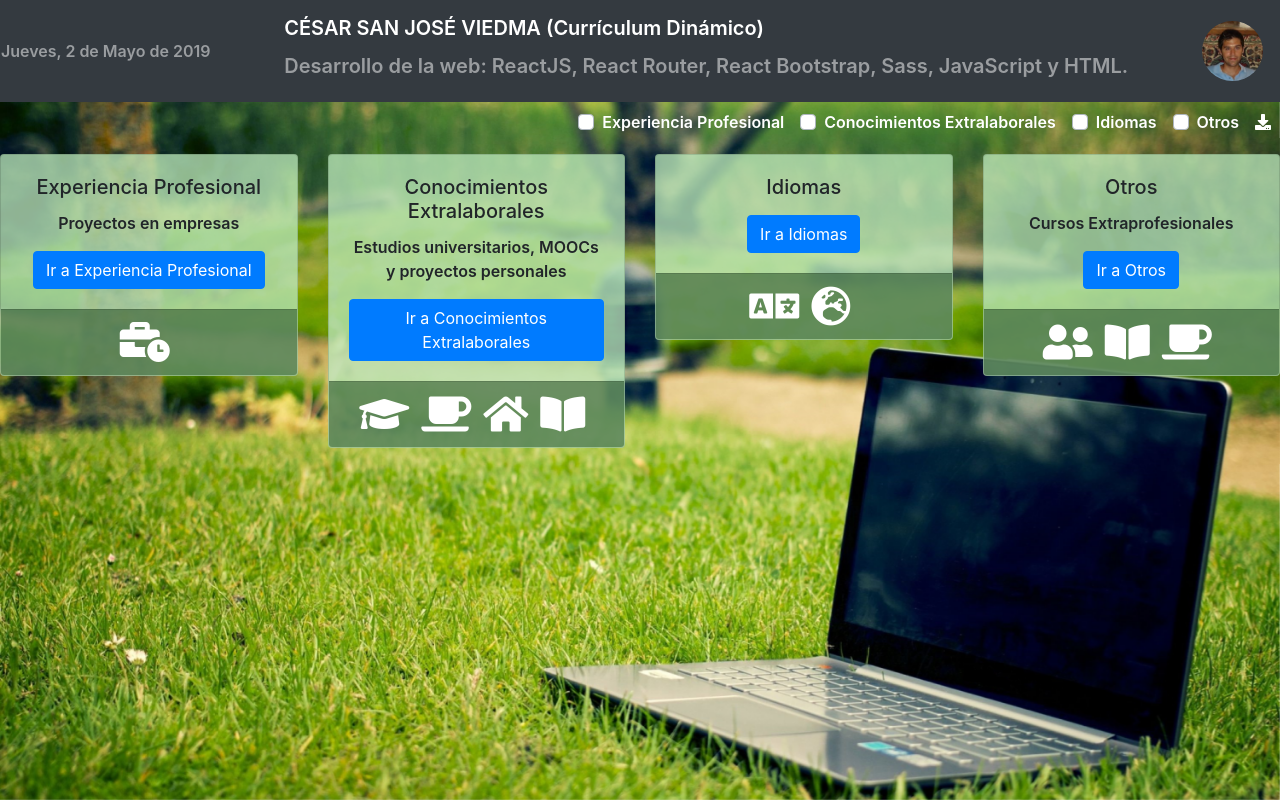
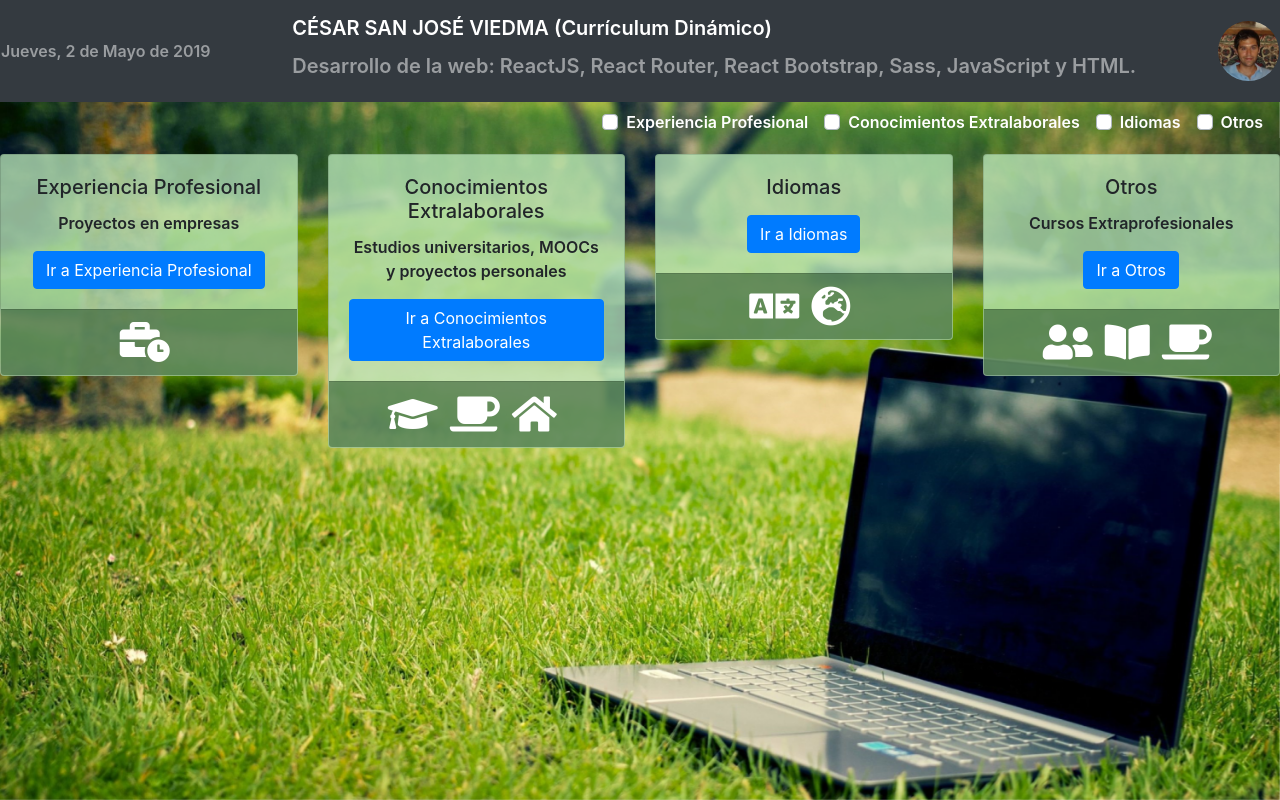
Before and after one commit to Cesarezz/react-cv, a React (Create React App) app: page / in a window 1280 px wide. Built offline with nearby package versions, Linux system fonts and the light colour scheme.

Commit message:
Text size responsive

```diff
--- a/src/App.scss
+++ b/src/App.scss
@@ -1,4 +1,57 @@
 .App{
+
+    @media (min-width: 0px) {
+        .navbar-brand{
+            font-size: 10.5px;
+        }
+
+        label[type='checkbox']{
+            font-size: 13px;
+        }
+
+        .custom-control-label::before{
+            height: 15px;
+        }
+    }
+
+    @media (min-width: 400px ) {
+        .navbar-brand{
+            font-size: 14px;
+        }
+
+        label[type='checkbox']{
+            font-size: 14px;
+        }
+
+        .custom-control-label::before{
+            height: 15px;
+        }
+    }
+
+    // Medium devices (tablets, 768px and up)
+    @media (min-width: 768px) {
+        .navbar-brand{
+            font-size: 17px;
+        }
+
+        .custom-control-label::before{
+            height: 1rem;
+        }
+    }
+
+    // Large devices (desktops, 992px and up)
+    @media (min-width: 992px) {
+        .navbar-brand{
+            font-size: 1.25rem;
+        }
+    }
+
+    // Extra large devices (large desktops, 1200px and up)
+    @media (min-width: 1200px) {
+        .navbar-brand{
+            font-size: 1.25rem;
+        }
+    }
 
     .height-no-nav{
         height: calc(100% - 142px);
--- a/src/api/ApiKnowLedgeTypes.js
+++ b/src/api/ApiKnowLedgeTypes.js
@@ -12,7 +12,7 @@ const ApiKnowLedgeTypes = [
       description: "Estudios universitarios, MOOCs y proyectos personales",
       url: "/outside-experience",
       constName: "outsideExperience",
-      icons: ['fa-graduation-cap', 'fa-coffee', 'fa-home', 'fa-book-open']
+      icons: ['fa-graduation-cap', 'fa-coffee', 'fa-home']
     },
     {
       id: 3,
--- a/src/menu/Menu.js
+++ b/src/menu/Menu.js
@@ -121,7 +121,7 @@ class Menu extends React.Component{
             </Row>
           </Navbar.Brand>
           <Navbar.Brand href={ (this.props.location) ? `${locationURL}/img/CesarSanJoseViedma.jpg`: "./img/CesarSanJoseViedma.jpg"}
-                        className="p-0">
+                        className="p-0 m-0">
               <Image src={(this.props.imageHref) ? this.props.imageHref :"img/CesarSanJoseViedma.jpg"} roundedCircle className="image-cv"/>
           </Navbar.Brand>
         </Navbar>
@@ -130,12 +130,22 @@ class Menu extends React.Component{
             <span></span>
             <Form inline className="text-white">
               {checksFormList}
-              <span className="mr-2"><i className="cursor-pointer fas fa-download"></i> </span>
+
             </Form>
           </Navbar> : ""}
-
       </div>
     );
+
+    /* SI QUEREMOS PONER EL BOTON DE DESCARGA PONERLO JUSTO AQUI ARRIBA ANTES DE </FORM>
+    <span className="mr-2"><i className="cursor-pointer fas fa-download"></i> </span>
+     { (this.props.knowLedgeTypes !== undefined) ?
+          <Navbar variant="dark" className="justify-content-between pb-1 pt-2">
+            <span></span>
+            <Form inline className="text-white">
+              {checksFormList}
+
+            </Form>
+          </Navbar> : ""} */
 
   }
 }
--- a/src/menu/Menu.scss
+++ b/src/menu/Menu.scss
@@ -2,8 +2,28 @@
 
     color: #FFFFFF;
 
+
+
     .image-cv{
         height: 60px;
+    }
+
+    @media (min-width: 0px) {
+        .image-cv{
+            height: 40px;
+        }
+    }
+
+    @media (min-width: 400px ) {
+        .image-cv{
+            height: 52px;
+        }
+    }
+
+    @media (min-width: 600px ) {
+        .image-cv{
+            height: 60px;
+        }
     }
 
     .form-element{
```
